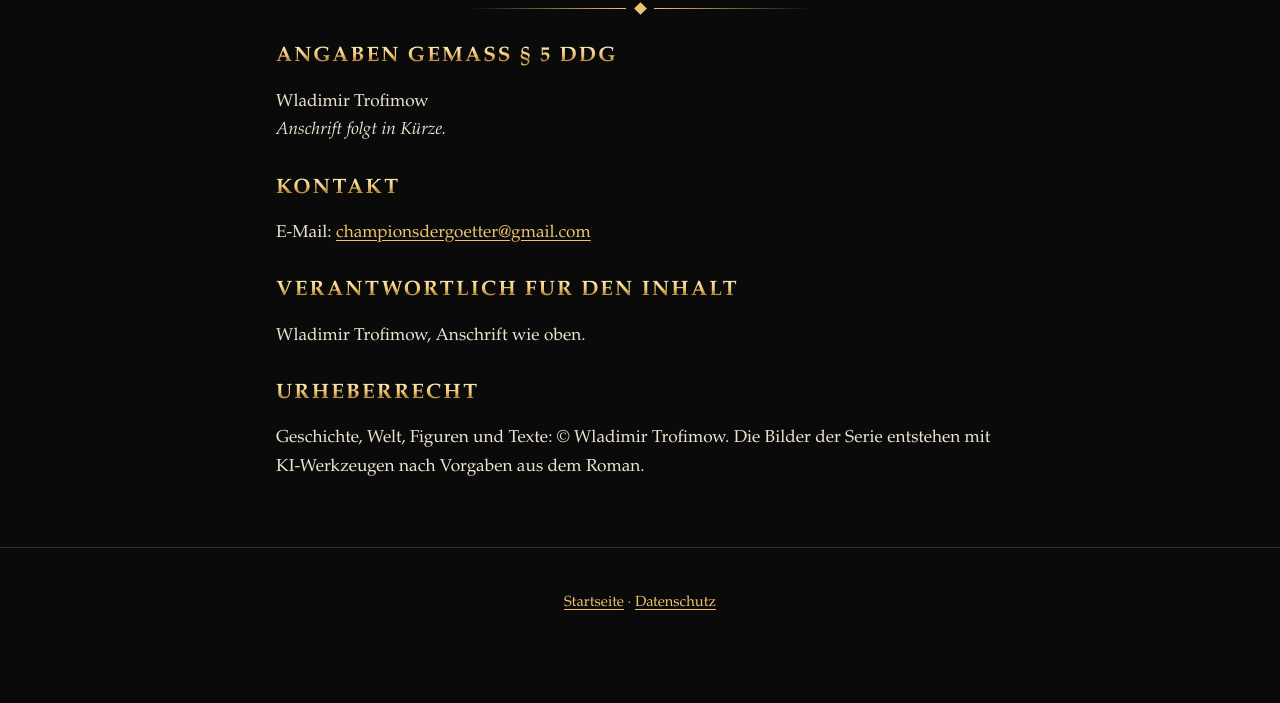
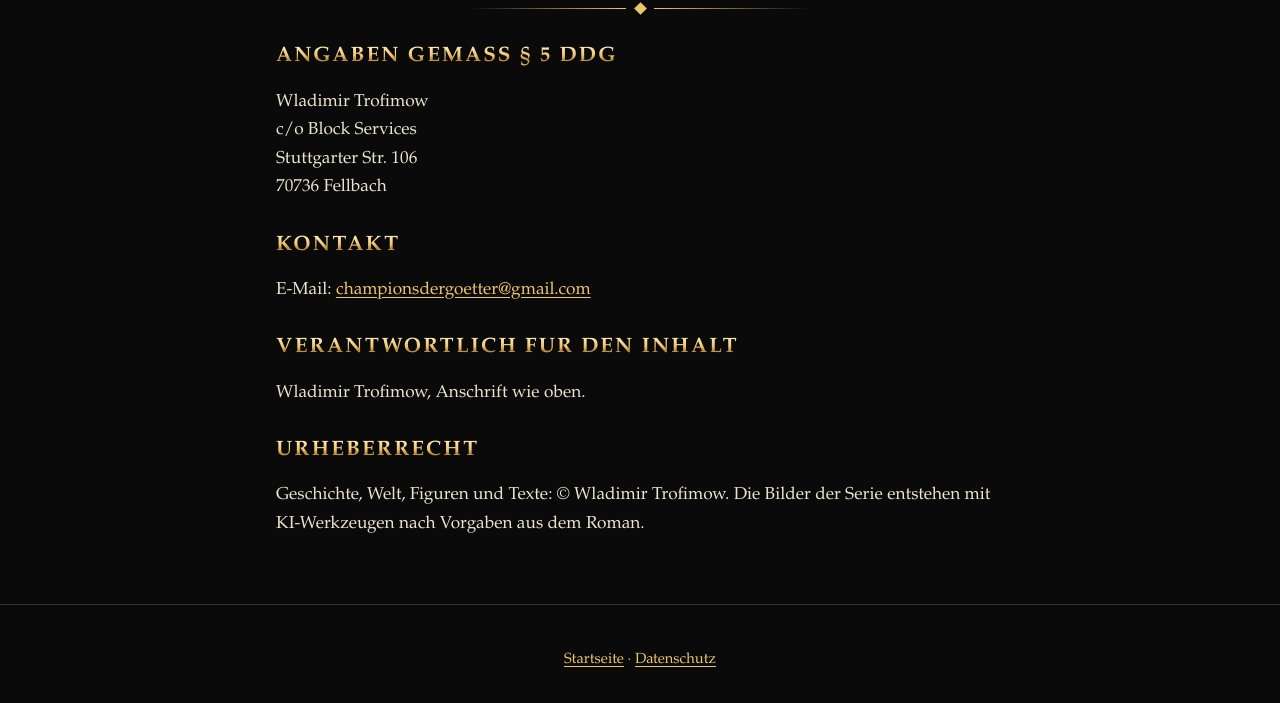
Before and after one commit to championsdergoetter-dotcom/championsdergoetter-dotcom.github.io, a plain HTML site: page impressum.html in a window 1280 px wide. Shown: the part 155-858 px from the top of the page. Before the commit the page ends 823 px from the top, so only its background shows below. Drawn offline with Linux system fonts and the light colour scheme.

Commit message:
Impressum: Service-Anschrift; Entstehung-Text ehrlicher formuliert
Co-Authored-By: Claude Opus 5.5 <noreply@anthropic.com>

```diff
--- a/impressum.html
+++ b/impressum.html
@@ -21,7 +21,9 @@
   <div class="zier" aria-hidden="true"><span></span></div>
   <h2>Angaben gemäß § 5 DDG</h2>
   <p>Wladimir Trofimow<br>
-    <em>Anschrift folgt in Kürze.</em></p>
+    c/o Block Services<br>
+    Stuttgarter Str. 106<br>
+    70736 Fellbach</p>
   <h2>Kontakt</h2>
   <p>E-Mail: <a href="&#109;&#97;&#105;&#108;&#116;&#111;&#58;&#99;&#104;&#97;&#109;&#112;&#105;&#111;&#110;&#115;&#100;&#101;&#114;&#103;&#111;&#101;&#116;&#116;&#101;&#114;&#64;&#103;&#109;&#97;&#105;&#108;&#46;&#99;&#111;&#109;">&#99;&#104;&#97;&#109;&#112;&#105;&#111;&#110;&#115;&#100;&#101;&#114;&#103;&#111;&#101;&#116;&#116;&#101;&#114;&#64;&#103;&#109;&#97;&#105;&#108;&#46;&#99;&#111;&#109;</a></p>
   <h2>Verantwortlich für den Inhalt</h2>
```
Also changed, not shown: index.html (+2 -2 lines).
